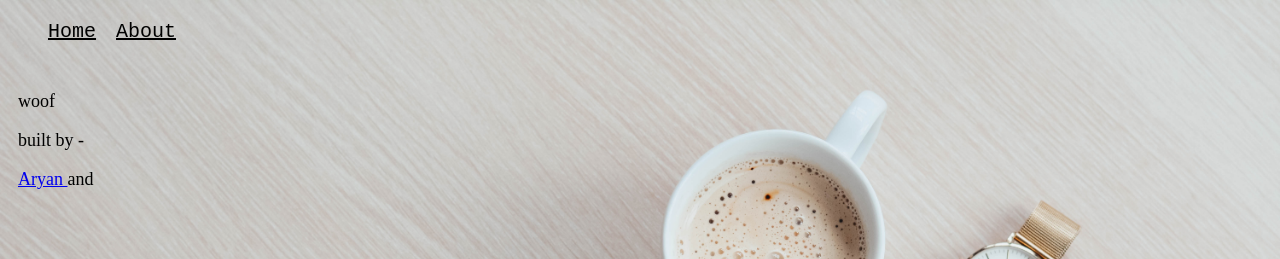
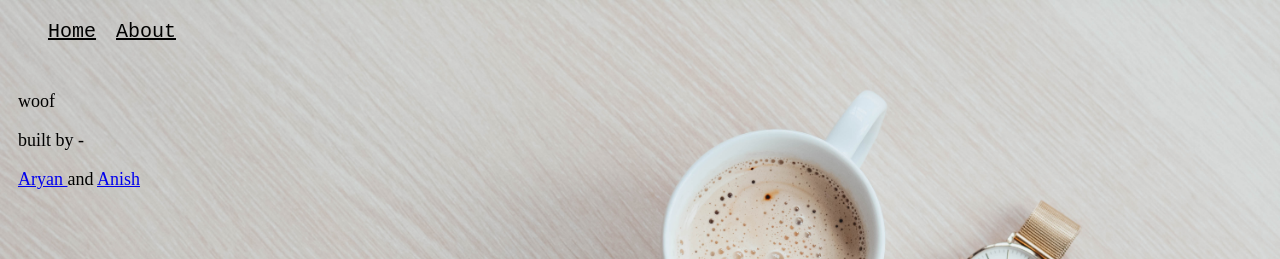
Before and after one commit to Aryanmallik/to-do-a-list, a Next.js app: page /about in a window 1280 px wide. Shown: the top 259 px of the page. Built offline with nearby package versions, Linux system fonts and the light colour scheme.

Commit message:
Update about.jsx

```diff
--- a/pages/about.jsx
+++ b/pages/about.jsx
@@ -7,6 +7,6 @@
       }}>
     <p>woof</p>
     <p>built by -</p>
-    <p><a href="https://www.instagram.com/aryanmallikk/">Aryan </a>and</p>
+    <p><a href="https://www.instagram.com/aryanmallikk/">Aryan </a>and <a href="https://www.instagram.com/anishlol797/">Anish</a></p>
     </div>
 }
```
